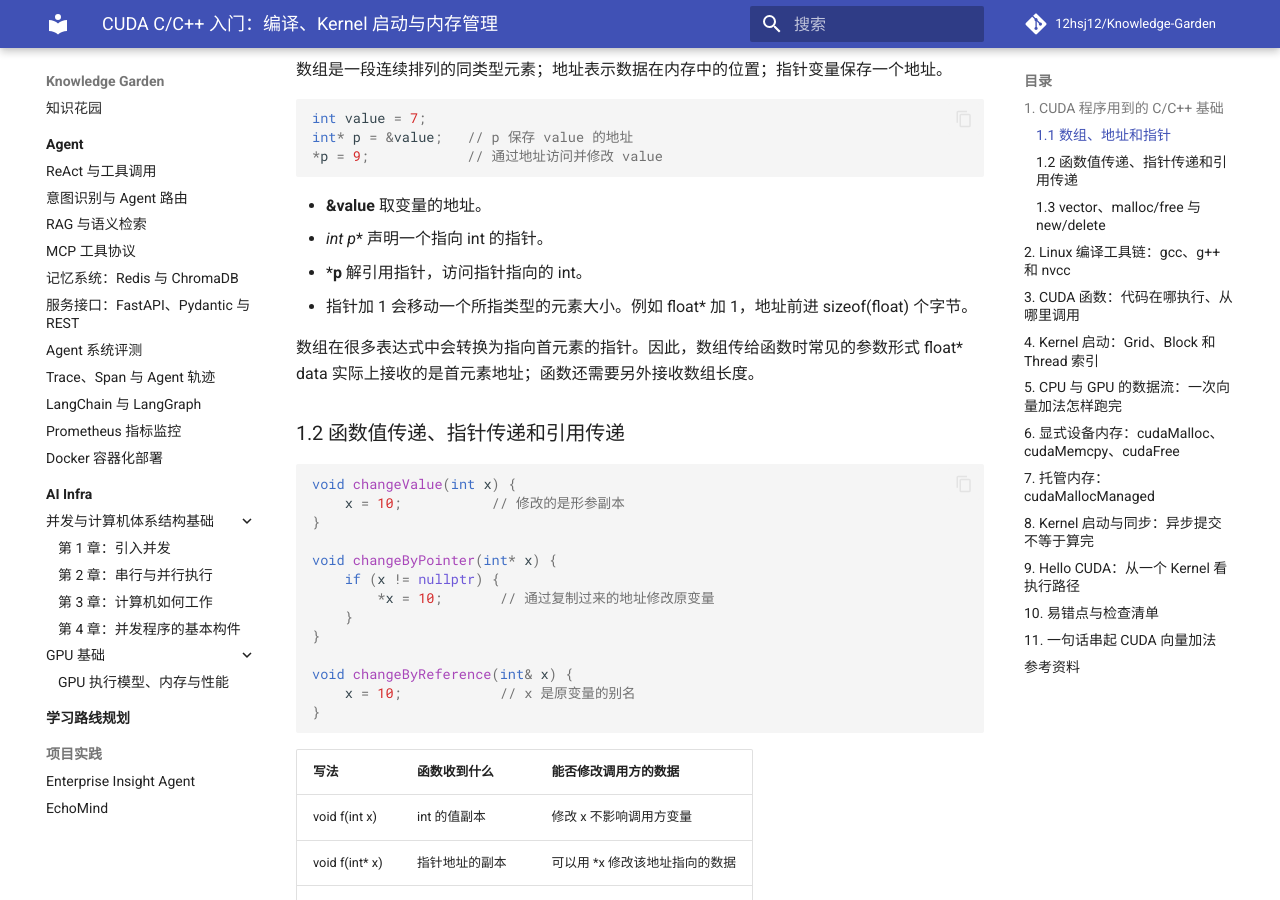
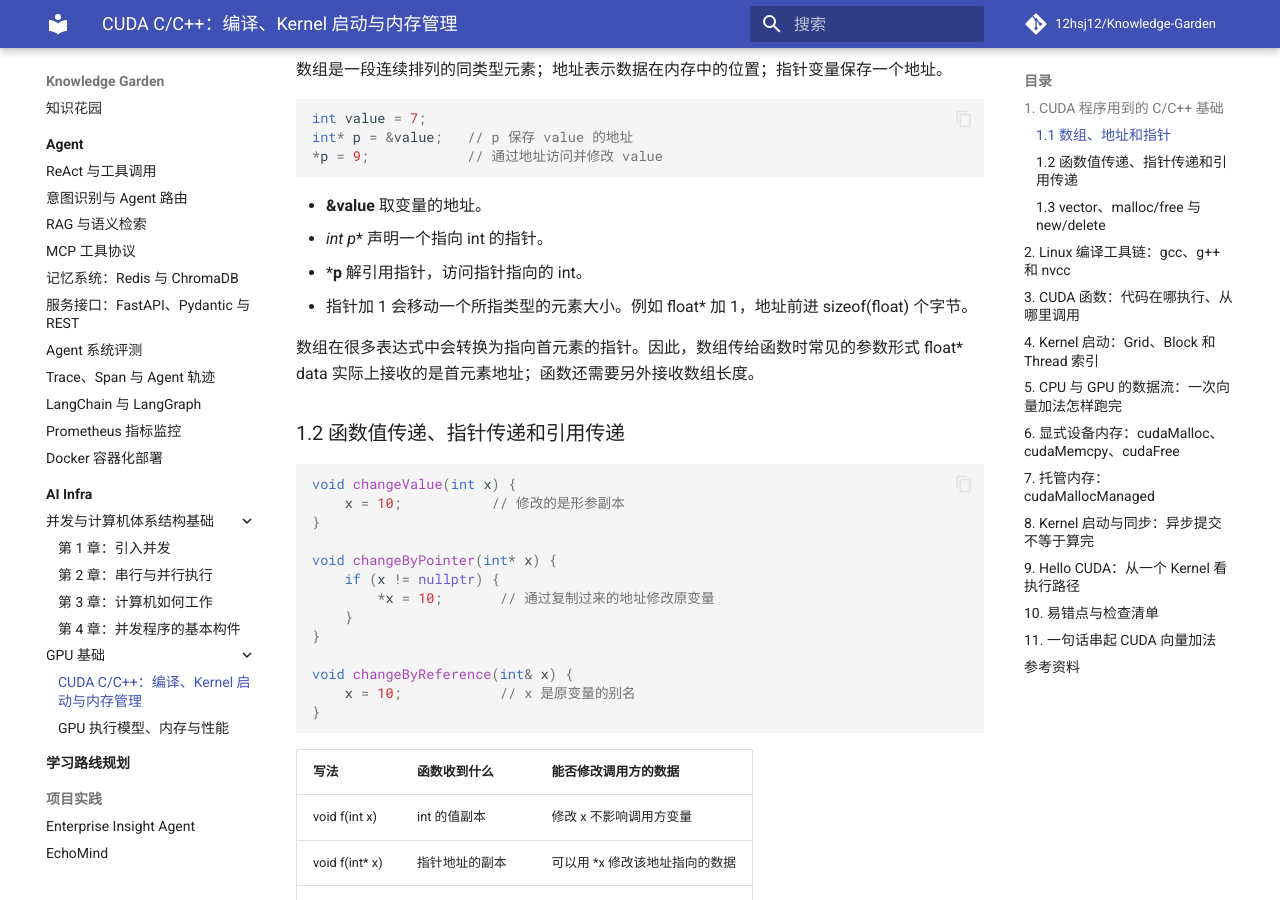
Before and after one commit to 12hsj12/Knowledge-Garden, an MkDocs documentation site: the page built from docs/ai-infra/gpu/cuda-c-cpp-memory-kernel.md, in a window 1280 px wide and 900 px high, scrolled down 445 px. Built offline with MkDocs 1.6.1 and Material for MkDocs 9.7.7, drawn with Linux system fonts in a browser that asks for light colours; comment, search, counter and statistics services are not loaded.

Commit message:
docs: add CUDA programming note to navigation

```diff
--- a/mkdocs.yml
+++ b/mkdocs.yml
@@ -55,6 +55,7 @@ nav:
           - 第 3 章：计算机如何工作: ai-infra/concurrency/chapter-03.md
           - 第 4 章：并发程序的基本构件: ai-infra/concurrency/chapter-04.md
       - GPU 基础:
+          - CUDA C/C++：编译、Kernel 启动与内存管理: ai-infra/gpu/cuda-c-cpp-memory-kernel.md
           - GPU 执行模型、内存与性能: ai-infra/gpu/cuda-execution-memory-performance.md
   - 学习路线规划:
       - 从计算机基础到 Agent 实习: learning-roadmap/index.md
```
